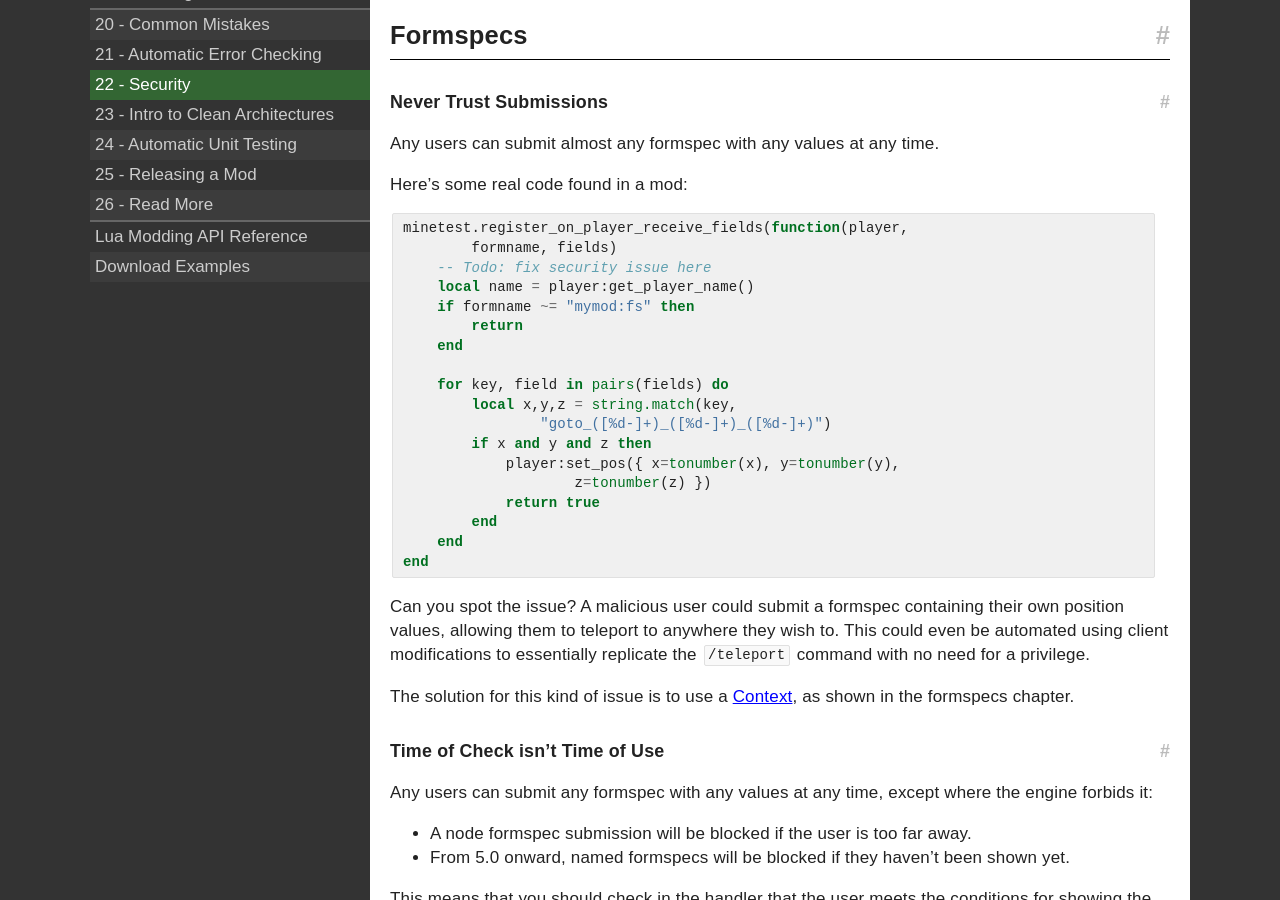
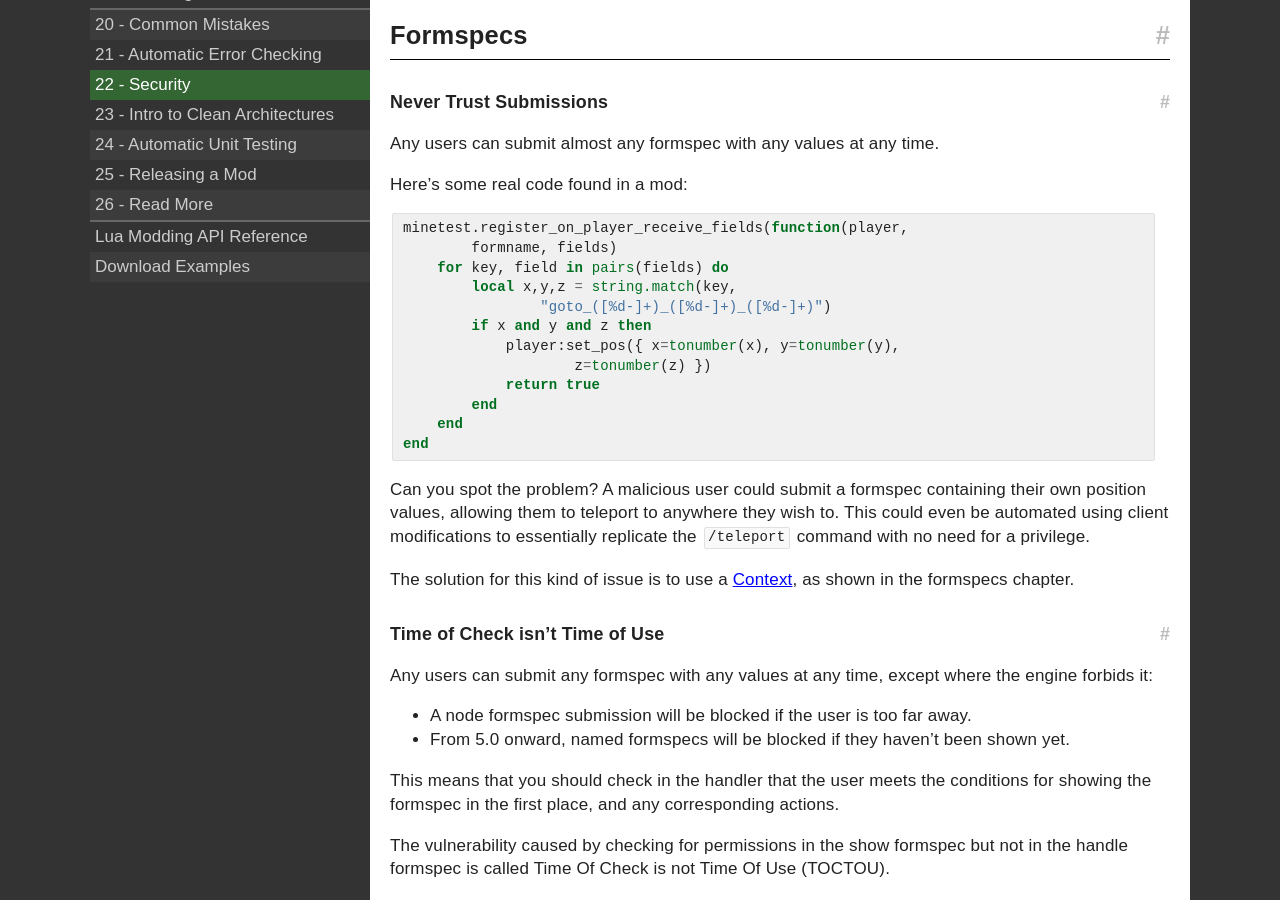
Before and after one commit to rubenwardy/minetest_modding_book, a Jekyll site: the page built from _en/quality/security.md, in a window 1280 px wide and 900 px high, scrolled down 602 px. Built offline with Jekyll 4.4.1, drawn with Linux system fonts in a browser that asks for light colours; nearby versions of some CDN libraries.

Commit message:
Fix some Americanisms

````diff
--- a/_en/quality/security.md
+++ b/_en/quality/security.md
@@ -41,12 +41,6 @@ Here's some real code found in a mod:
 ```lua
 minetest.register_on_player_receive_fields(function(player,
         formname, fields)
-    -- Todo: fix security issue here
-    local name = player:get_player_name()
-    if formname ~= "mymod:fs" then
-        return
-    end
-
     for key, field in pairs(fields) do
         local x,y,z = string.match(key,
                 "goto_([%d-]+)_([%d-]+)_([%d-]+)")
@@ -59,7 +53,7 @@ minetest.register_on_player_receive_fields(function(player,
 end
 ```
 
-Can you spot the issue? A malicious user could submit a formspec containing
+Can you spot the problem? A malicious user could submit a formspec containing
 their own position values, allowing them to teleport to anywhere they wish to.
 This could even be automated using client modifications to essentially replicate
 the `/teleport` command with no need for a privilege.
````
Also changed, not shown: _en/items/node_drawtypes.md (+1 -1 lines), _en/map/storage.md (+1 -1 lines), _en/players/formspecs.md (+1 -1 lines).
